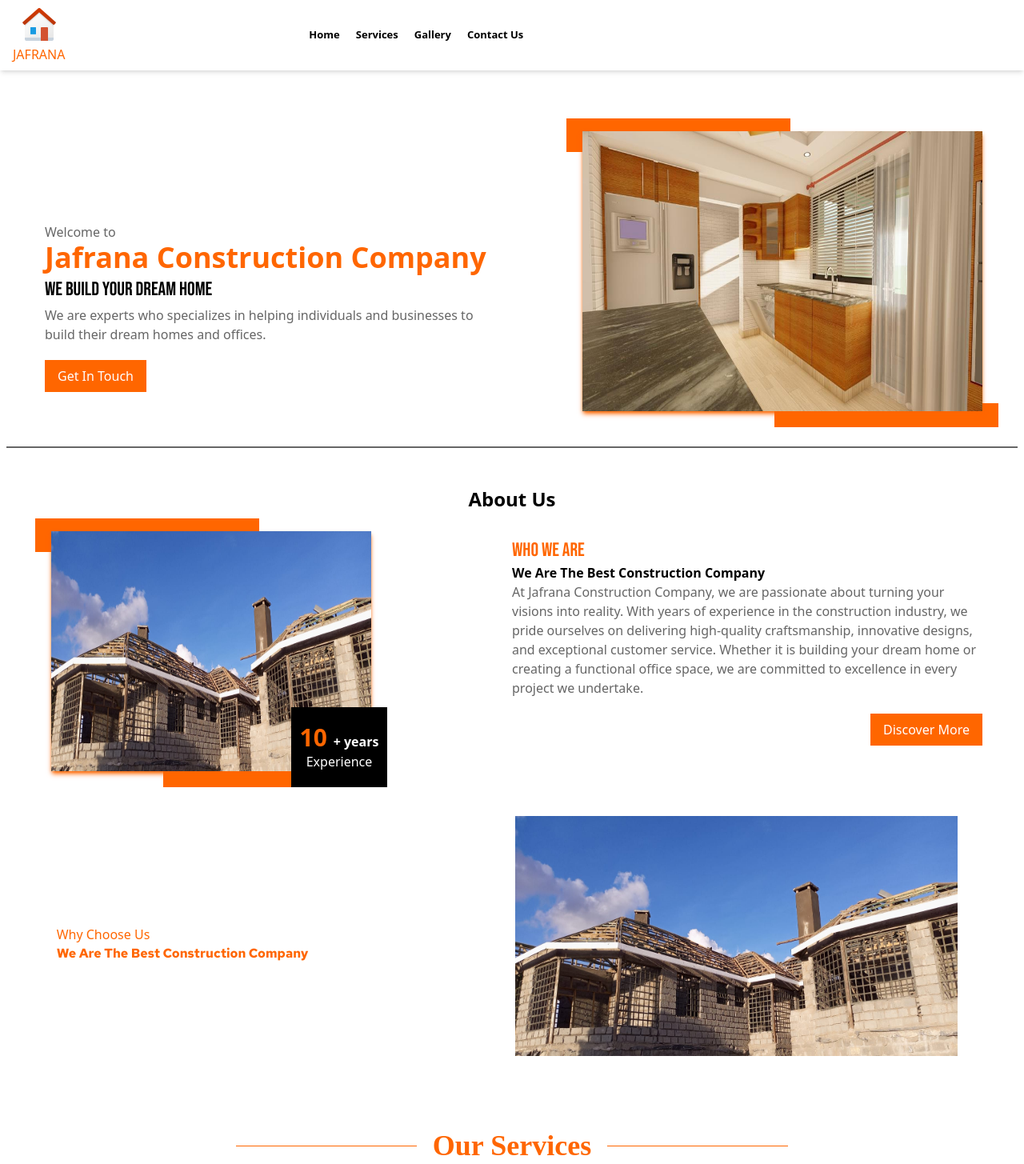
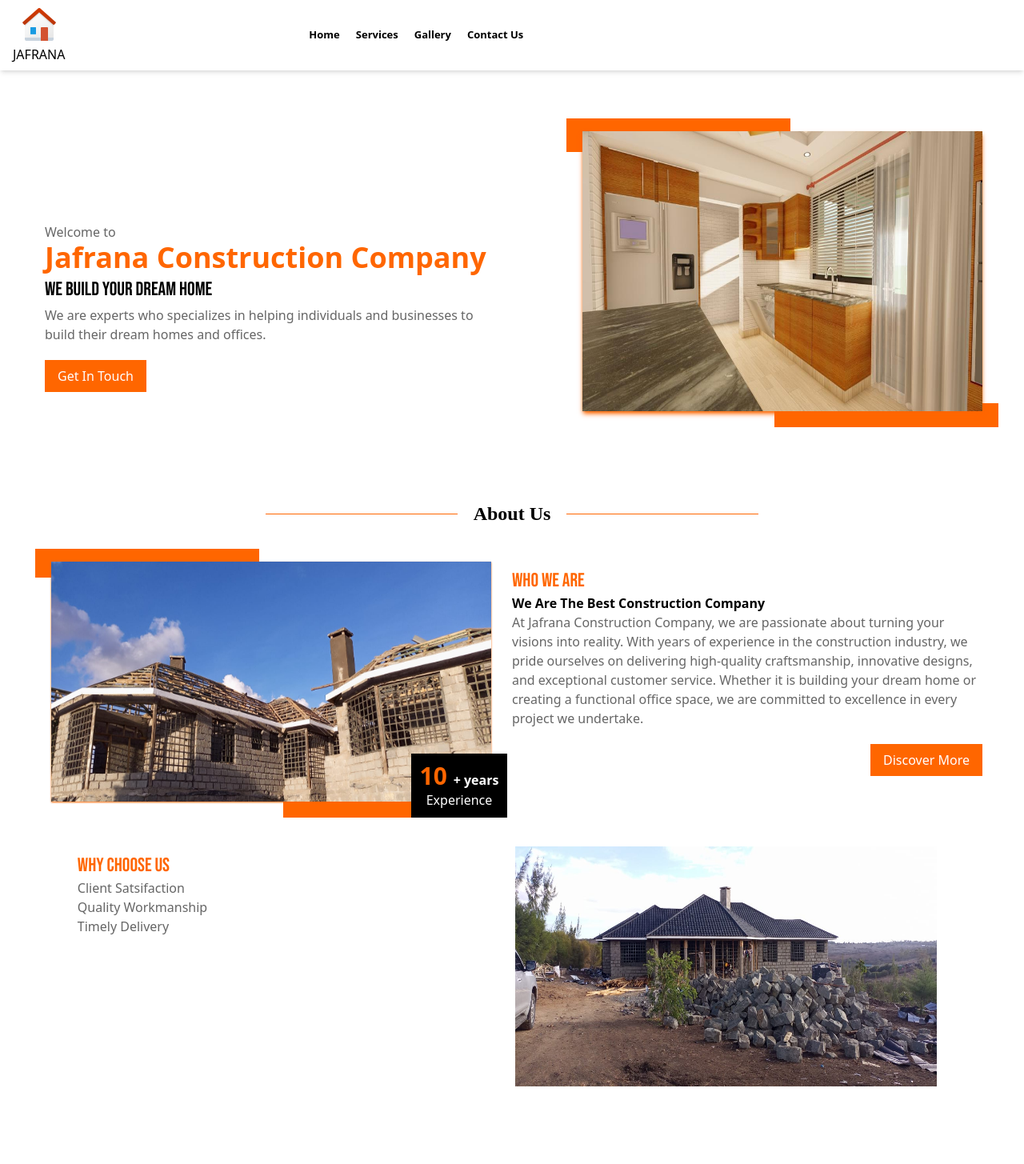
Before and after one commit to matthewkuria/jafrana, a Next.js app: page / in a window 1280 px wide. Shown: the top 1455 px of the page at 80% size. Built offline with nearby package versions, Linux system fonts and the light colour scheme; a web font is replaced by a local one.

Commit message:
Redesign the website

```diff
--- a/app/components/HeroSection.tsx
+++ b/app/components/HeroSection.tsx
@@ -5,25 +5,25 @@
 import Link from 'next/link'
 const HeroSection = () => {
     return (
-    <div className=" flex flex-col-reverse md:flex md:flex-row md:justify-between  text-[13px] md:text-[16px] p-3 md:p-8 mt-16 border-b-2 border-secondary">
+    <div className=" flex flex-col-reverse md:flex md:flex-row md:justify-between  text-[13px] md:text-[16px] p-3 md:p-8 mt-16">
             <div className="flex flex-col justify-end   md:p-4 md:max-w-1/2 mt-5">
-            <p className="text-secondary">Welcome to</p>
-            <h1 className="flex flex-col text-xl md:text-4xl font-bold text-primary">Jafrana Construction Company</h1>
+            <p className="text-tertiary">Welcome to</p>
+            <h1 className="flex flex-col text-xl md:text-4xl font-bold text-secondary">Jafrana Construction Company</h1>
                 <p className={`${bebas_neue.className} text-2xl my-1`}>We build your dream home</p>
-                <p className="text-secondary ">We are experts who specializes in helping
+                <p className="text-tertiary ">We are experts who specializes in helping
                     individuals and businesses to build their dream homes and offices.
                 </p>
                 <div className="my-5 flex justify-end w-full md:justify-start">
-                    <Link href="/contact-us" className="bg-primary text-white px-4 py-2 hover:outline-2 hover:text-primary hover:bg-quaternary hover:outline-solid">
+                    <Link href="/contact-us" className="bg-secondary text-white px-4 py-2 hover:outline-2 hover:text-secondary hover:bg-quaternary hover:outline-solid">
                         Get In Touch
                     </Link>
                 </div>
         </div>
             <div className="flex flex-col items-center justify-center p-2 relative m-1 ">
-                 <div className="absolute bg-primary w-[280px] h-[42px]  -top-2 -left-3 z-0"></div>
+                 <div className="absolute bg-secondary w-[280px] h-[42px]  -top-2 -left-3 z-0"></div>
                 <Image src={heroImage} alt="hero" width={500} height={500}
-                    className='h-[250px] md:h-[350px]  shadow-primary shadow-md z-20'/>
-                <div className="absolute bg-primary w-[280px] h-[30px]  -bottom-3 -right-3 z-0"></div>
+                    className='h-[250px] md:h-[350px]  shadow-secondary shadow-md z-20'/>
+                <div className="absolute bg-secondary w-[280px] h-[30px]  -bottom-3 -right-3 z-0"></div>
             </div>
     </div>
   )
--- a/app/components/Services.tsx
+++ b/app/components/Services.tsx
@@ -4,26 +4,26 @@
   return (
     <div className="">
           <div className="">
-            <h1 className="text-center text-2xl md:text-4xl font-bold text-primary title">Our Services</h1>
-            <p className="text-center text-secondary">We offer a wide range of services to meet your needs</p>
+            <h1 className="text-center text-2xl md:text-3xl font-bold text-secondary title">Our Services</h1>
+            <p className="text-center text-tertiary">We offer a wide range of services to meet your needs</p>
           </div>
           <div className="">
               <div className="grid grid-cols-1 md:grid-cols-2 gap-5 p-5 md:p-10">
                     <div className="">
-                        <h2 className="text-primary text-2xl font-bold">Construction</h2>
-                        <p className="text-secondary">We offer a wide range of construction services to meet your needs</p>
+                        <h2 className="text-secondary text-2xl font-bold">Construction</h2>
+                        <p className="text-tertiary">We offer a wide range of construction services to meet your needs</p>
                   </div>
                   <div className="">
-                        <h2 className="text-primary text-2xl font-bold">Renovation</h2>
-                        <p className="text-secondary">We offer a wide range of renovation services to meet your needs</p>
+                        <h2 className="text-secondary text-2xl font-bold">Renovation</h2>
+                        <p className="text-tertiary">We offer a wide range of renovation services to meet your needs</p>
                   </div>
                   <div className="">
-                        <h2 className="text-primary text-2xl font-bold">Interior Design</h2>
-                        <p className="text-secondary">We offer a wide range of interior design services to meet your needs</p>
+                        <h2 className="text-secondary text-2xl font-bold">Interior Design</h2>
+                        <p className="text-tertiary">We offer a wide range of interior design services to meet your needs</p>
                   </div>
                   <div className="">
-                        <h2 className="text-primary text-2xl font-bold">Landscaping</h2>
-                        <p className="text-secondary">We offer a wide range of landscaping services to meet your needs</p>
+                        <h2 className="text-secondary text-2xl font-bold">Landscaping</h2>
+                        <p className="text-tertiary">We offer a wide range of landscaping services to meet your needs</p>
                   </div>
               </div>
           </div>
--- a/app/components/WhoWeAre.tsx
+++ b/app/components/WhoWeAre.tsx
@@ -1,27 +1,28 @@
 import React from 'react'
 import Image from 'next/image'
 import heroImage from '../../public/home (8).jpeg'
-import { bebas_neue, redHatText } from '../fonts/fonts'
+import whyUsImage from '../../public/home (1).jpeg'
+import { bebas_neue } from '../fonts/fonts'
 import Link from 'next/link'
 const WhoWeAre = () => {
     return (
-        <section className="flex flex-col items-center justify-center bg-white text-primary p-5 md:p-10">
-            <h3 className="text-tertiary text-2xl font-bold">About Us</h3>
+        <section className="flex flex-col items-center justify-center bg-white text-secondary p-5 md:p-10">
+            <h3 className="text-primary text-2xl font-bold title">About Us</h3>
             <div className=" flex flex-col-reverse md:flex md:flex-row md:justify-between  text-[13px] md:text-[16px] p-3 ">
                 <div className="flex flex-col items-center justify-center p-2 relative m-1 ">
-                    <div className="absolute bg-primary w-[280px] h-[42px]  -top-2 -left-3 z-0"></div>
-                    <Image src={heroImage} alt="hero" width={400} height={200}
-                        className='h-[300px] md:h-[300px] shadow-primary shadow-md z-20'/>
-                    <div className="absolute bg-primary w-[280px] h-[30px]  -bottom-3 -right-3 z-0"></div>
-                    <div className="absolute bg-tertiary w-[120px] h-[100px]  -bottom-3 -right-3 z-20 flex flex-col items-center justify-center">
-                        <p className="text-primary text-xl md:text-3xl font-bold">10 <span className="text-quaternary text-base">+ years</span></p>
+                    <div className="absolute bg-secondary w-[280px] h-[36px]  -top-2 -left-3 z-0"></div>
+                    <Image src={heroImage} alt="hero" width={550} height={200}
+                        className='h-[200px] md:h-[300px] shadow-secondary shadow-xs z-20'/>
+                    <div className="absolute bg-secondary w-[280px] h-[20px]  -bottom-3 -right-3 z-0"></div>
+                    <div className="absolute bg-primary w-[120px] h-[80px]  -bottom-3 -right-3 z-20 flex flex-col items-center justify-center">
+                        <p className="text-secondary text-xl md:text-3xl font-bold">10 <span className="text-quaternary text-base">+ years</span></p>
                         <p className="text-quaternary">Experience</p>
                     </div>
                 </div>
             <div className="flex flex-col justify-start  items-start  md:max-w-1/2 mt-5">
-                <p className={`${bebas_neue.className} text-2xl text-primary`}>Who We Are</p>
+                <p className={`${bebas_neue.className} text-2xl text-secondary`}>Who We Are</p>
                 <p className="text-black font-semibold">We Are The Best Construction Company</p>
-                <p className="text-secondary">
+                <p className="text-tertiary">
                     At Jafrana Construction Company,
                     we are passionate about turning your visions into reality.
                     With years of experience in the construction industry,
@@ -32,20 +33,22 @@
                 </p>
 
                 <div className="my-5 flex justify-end w-full">
-                    <Link href="/services" className="bg-primary text-white px-4 py-2  hover:outline-2 hover:text-primary hover:bg-quaternary hover:outline-solid">
+                    <Link href="/services" className="bg-secondary text-white px-4 py-2  hover:outline-2 hover:text-secondary hover:bg-quaternary hover:outline-solid">
                         Discover More
                     </Link>
                 </div>
             </div>
             </div>
-            <article className="flex flex-col md:flex-row items-center justify-center md:justify-between bg-white text-primary p-5">
+            <article className="flex flex-col md:flex-row items-start justify-center md:justify-between bg-white text-tertiary p-5">
                 <div className="flex flex-col justify-start  items-start  md:max-w-1/2 mt-5">
-                    <p className="">Why Choose Us</p>
-                    <p className={`${redHatText.className} font-bold`}>We Are The Best Construction Company</p>
+                    <p className={`${bebas_neue.className} text-2xl text-secondary`}>Why Choose Us</p>
+                    <p className="">Client Satsifaction</p>
+                    <p className="">Quality Workmanship</p>
+                    <p className="">Timely Delivery</p>
                 </div>
                 <div className="flex flex-col items-center justify-center p-2 relative m-1 md:max-w-1/2">
-                    <Image src={heroImage} alt="hero" width={800} height={500}
-                        className='h-[300px] md:h-[300px]  z-20'/>
+                    <Image src={whyUsImage} alt="hero" width={900} height={500}
+                        className='h-[200px] md:h-[300px]  z-20'/>
                 </div>
 
             </article>
--- a/app/globals.css
+++ b/app/globals.css
@@ -1,9 +1,9 @@
 @import "tailwindcss";
 
 @theme{
-    --color-primary: #ff6600;
-    --color-secondary: #666666;
-    --color-tertiary: #000000;
+    --color-primary:#000000;
+    --color-secondary: #ff6600;
+    --color-tertiary:#666666;
     --color-quaternary: #ffffff;
 
 }
@@ -22,7 +22,7 @@
 }
 .services-title{
   font-size: 16px;
-  color: var(--color-primary);
+  color: var(--color-secondary);
   font-weight: bold;
   margin: 10px 0;
 }
--- a/app/services/page.tsx
+++ b/app/services/page.tsx
@@ -7,8 +7,8 @@
 
 const page = () => {
   return (
-    <main className="services  flex  flex-col items-center justify-center w-full mt-20 text-[13px] text-secondary">
-      <h1 className={`${bebas_neue.className} text-3xl text-primary underline decoration-primary my-4`}>Services</h1>
+    <main className="services  flex  flex-col items-center justify-center w-full mt-20 text-[13px] text-primary">
+      <h1 className={`${bebas_neue.className} text-3xl text-secondary underline decoration-secondary my-4`}>Services</h1>
       <article className='bg-quaternary flex flex-col md:flex md:flex-row items-center justify-around w-full gap-3'>
         <div className="service-card">
           <Image src={construction} alt="construction" width={200} height={200}
@@ -33,7 +33,7 @@
         </div>
       </article>
       <aside className="p-5 bg-quaternary flex flex-col items-center justify-center w-full mt-10 gap-3">
-        <h1 className={`${bebas_neue.className} text-3xl text-primary underline decoration-primary my-4`}>Why Choose Us?</h1>
+        <h1 className={`${bebas_neue.className} text-3xl text-secondary underline decoration-secondary my-4`}>Why Choose Us?</h1>
         <p className="">We are a team of experienced professionals who are dedicated to providing the best services to our clients. We use the latest technology and techniques to ensure that our work is of the highest quality.</p>
         <p className="">We are committed to providing our clients with the best possible experience. We work closely with our clients to understand their needs and provide them with the best solutions.</p>
         <p className="">We offer competitive pricing and flexible payment options to make our services accessible to everyone.</p>
```
Also changed, not shown: app/components/Navlinks.tsx (+4 -4 lines).
